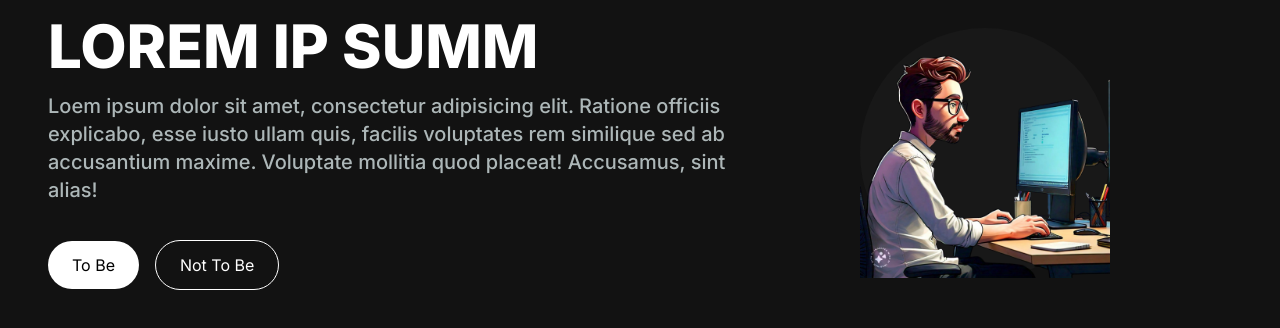
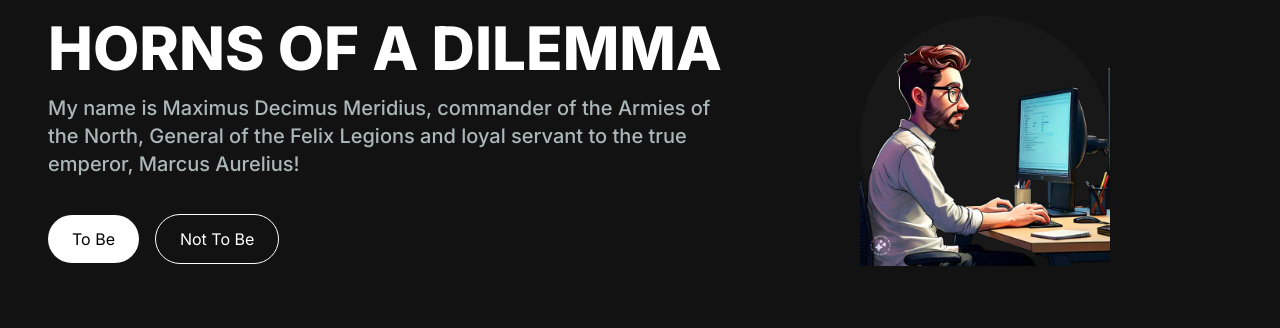
Before and after one commit to maximus-kai/portfolio, a Next.js app: page / in a window 1280 px wide. Shown: the top 328 px of the page. Built offline with nearby package versions, Linux system fonts and the light colour scheme.

Commit message:
removed lorem

```diff
--- a/app/page.tsx
+++ b/app/page.tsx
@@ -3,7 +3,7 @@ import HeroSection from "./src/components/HeroSection";
 
 export default function Home() {
   return (
-    <main className="flex min-h-screen flex-col bg-[#121212] ">
+    <main className="flex min-h-screen flex-col bg-[#121212]">
       <div className="container mx-auto px-12 py-4">
       <HeroSection/>
       </div>
--- a/app/src/components/HeroSection.tsx
+++ b/app/src/components/HeroSection.tsx
@@ -6,10 +6,10 @@ export default function Hero() {
       <div className='grid grid-cols-1 lg:grid-cols-12'>
         <div className='col-span-7 place-self-center'>
     <h1 className="text-white text-4xl lg:text-6xl font-extrabold mb-4 ">
-        LOREM IP SUMM
+      HORNS OF A DILEMMA
       </h1>
       <p className='text-[#adb7b8] text-lg lg:text-xl mb-6 font-medium'>
-        Loem ipsum dolor sit amet, consectetur adipisicing elit. Ratione officiis explicabo, esse iusto ullam quis, facilis voluptates rem similique sed ab accusantium maxime. Voluptate mollitia quod placeat! Accusamus, sint alias!
+      My name is Maximus Decimus Meridius, commander of the Armies of the North, General of the Felix Legions and loyal servant to the true emperor, Marcus Aurelius!
           </p>
           <div>
             <button className='px-6 py-3 rounded-full mr-4 bg-white hover:bg-slate-200 text-black'>
```
